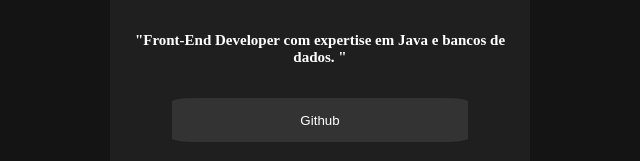
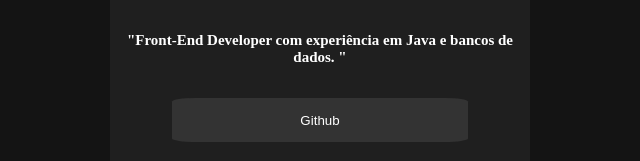
Before and after one commit to Felipe020507/perfil-link-social-frontend-mentor, a plain HTML site: page index.html in a window 1280 px wide. Shown: the part 410-571 px from the top of the page, 320-960 px from the left. Drawn offline with Linux system fonts and the light colour scheme.

Commit message:
Update index.html

```diff
--- a/index.html
+++ b/index.html
@@ -18,7 +18,7 @@
       </div>
 
       <div class="pequeno-texto">
-        <h2>"Front-End Developer com expertise em Java e bancos de dados. "</h2>
+        <h2>"Front-End Developer com experiência em Java e bancos de dados. "</h2>
         <ul>
             <li><a href="https://github.com/Felipe020507"><button>Github</button></a></li>
             <li><a href="https://www.frontendmentor.io/home"><button>Frontend Mentor</button></a></li>
```
